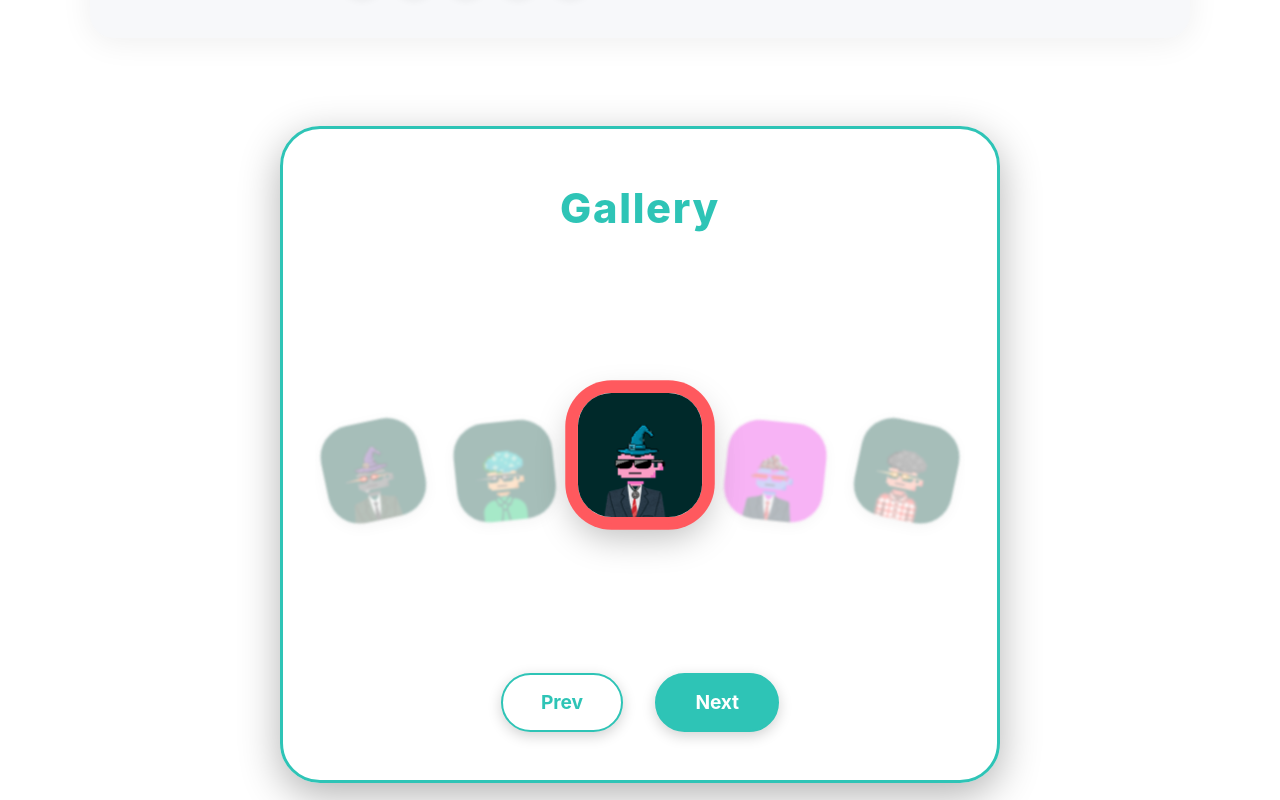
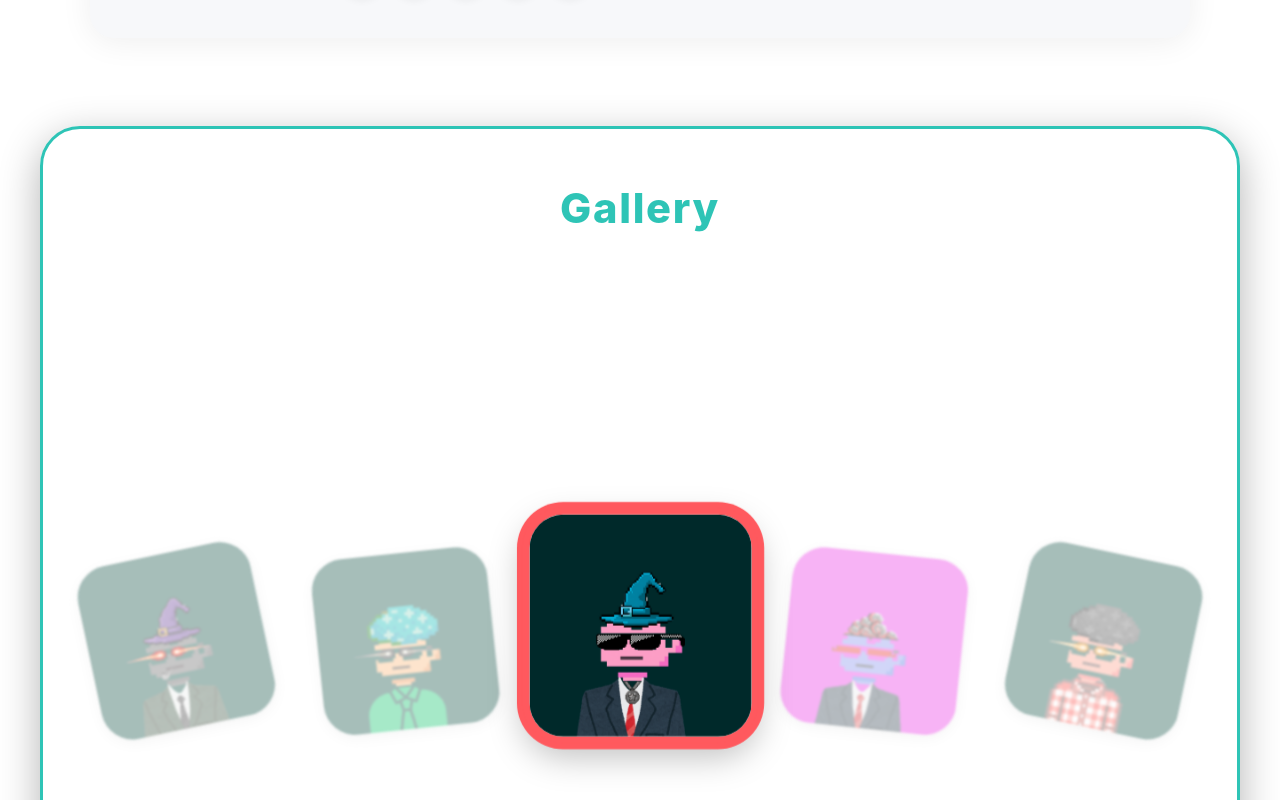
Before and after one commit to nerdyfiroz/nexora-base, a Next.js app: page / in a window 1280 px wide. Shown: the part 1780-2580 px from the top of the page. Built offline with nearby package versions, Linux system fonts and the light colour scheme.

Commit message:
feat: make gallery images/cards truly large (700px), update container and carousel styles

```diff
--- a/src/app/GalleryCarousel.js
+++ b/src/app/GalleryCarousel.js
@@ -96,7 +96,7 @@ const containerStyle = {
   borderRadius: "2.5rem",
   boxShadow: "0 12px 40px rgba(0,0,0,0.3)",
   padding: "3rem 2rem",
-  maxWidth: 720,
+  maxWidth: 1200, // allow much larger cards
   width: "100%",
   textAlign: "center",
 };
@@ -113,14 +113,14 @@ const carouselStyle = {
   display: "flex",
   justifyContent: "center",
   alignItems: "center",
-  gap: "1.4rem",
-  minHeight: 360,
-  overflow: "hidden",
+  gap: "2.2rem",
+  minHeight: 700, // allow for much larger cards
+  overflow: "visible",
   marginBottom: "2.4rem",
 };
 
 const cardStyle = {
-  width: 540, // Much bigger size
+  width: 700, // Even bigger size
   aspectRatio: "1 / 1", // ✅ Perfect Square
   borderRadius: "2.2rem",
   background: "#fff",
@@ -136,8 +136,8 @@ const imgStyle = {
   height: "100%",
   aspectRatio: "1 / 1", // Ensures perfect square
   objectFit: "cover", // keeps image proportional
-  maxWidth: 540,
-  maxHeight: 540,
+  maxWidth: 700,
+  maxHeight: 700,
 };
 
 const navStyle = {
```
